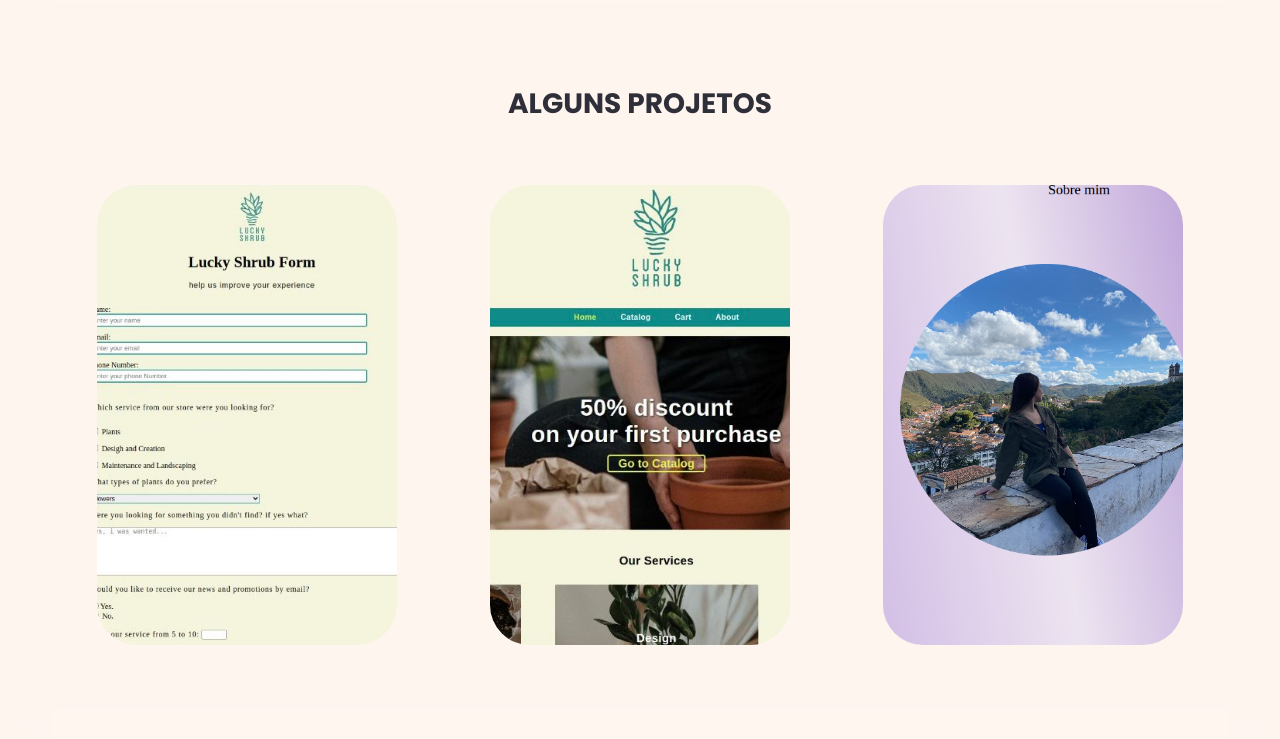
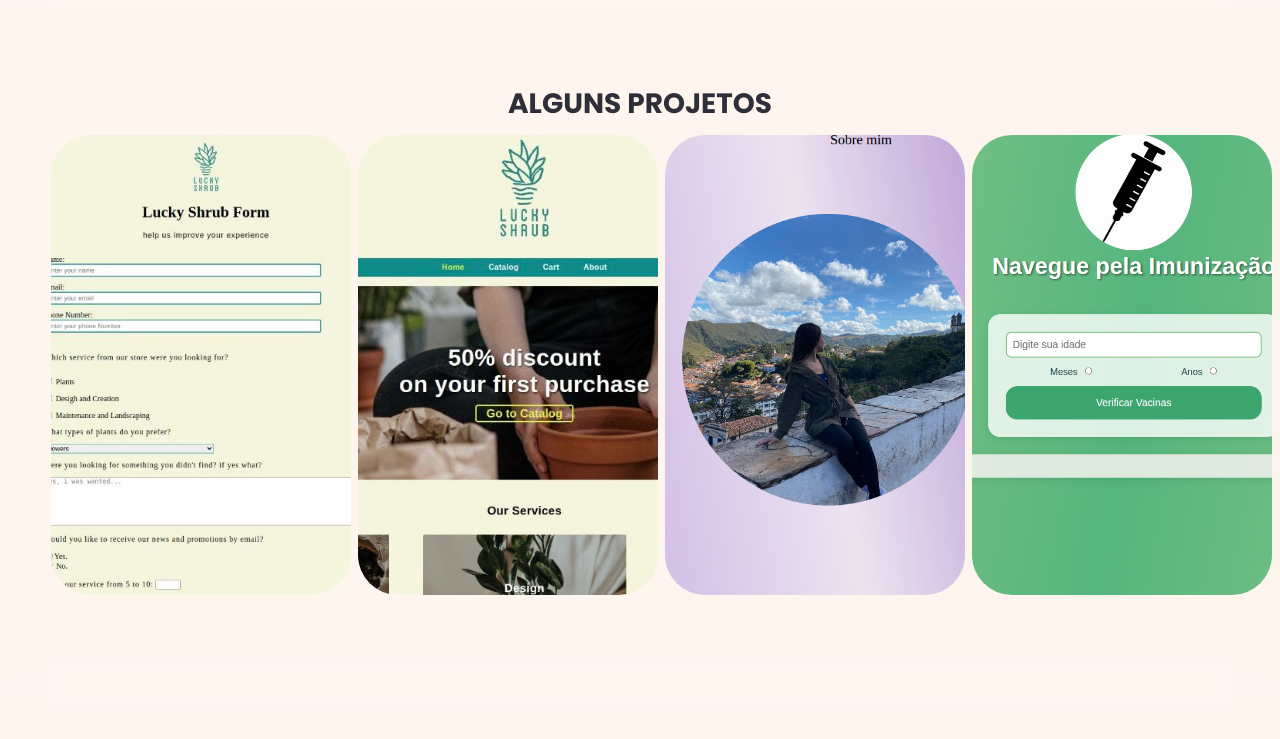
Before and after one commit to erikalps/portfolio, a plain HTML site: page index.html in a window 1280 px wide. Shown: the part 2490-3229 px from the top of the page. Drawn offline with nearby package versions, Linux system fonts and the light colour scheme.

Commit message:
adicionei um novo projeto, mudei a section de projetos para grid para alinhar melhor os projetos

```diff
--- a/index.html
+++ b/index.html
@@ -112,7 +112,7 @@
         <section class="portifolio" id="projetos">
             <div class="interface">
                 <h2 class="titulo">ALGUNS PROJETOS</h2>
-                <div class="flex">
+                <div class="Grid">
                     <a href="https://erikalps.github.io/formulario-freeCodeCamp/" target="blank" rel="noopener noreferrer">
                     <div class="img-port" style="background-image: url(images/imgLuckyi.jpeg);">
                         <div class="overlay">PROJETO 1</div> <!--OVERLAY-->
@@ -128,6 +128,11 @@
                         <div class="overlay">PROJETO 3</div> <!--OVERLAY-->
                     </div>
                     </a> <!--projeto3-->
+                      <a href=https://erikalps.github.io/Navegue_pela_Imunizacao/ target="blank" rel="noopener noreferrer">
+                    <div class="img-port" style="background-image: url(images/imgProjeto4.png);">
+                        <div class="overlay">PROJETO 3</div> <!--OVERLAY-->
+                    </div>
+                    </a> <!--projeto4-->
                 </div>
             </div><!--interface. para limitar as laterais do site-->
         </section> <!--portifolio-->
--- a/styles.css
+++ b/styles.css
@@ -221,12 +221,15 @@ section.sobre .flex{
 }
 
 
-section.portifolio .flex{
-    justify-content: space-around;
-    margin-top: 60px;
+section.portifolio .Grid{
+  display: grid;
+  grid-template-columns: repeat(auto-fit, minmax(250px, 1fr)); /* cria colunas responsivas */
+  gap: 50px; /* espaçamento entre as colunas e linhas */
+  padding: 10px 0;
 }
 
 .img-port{
+    aspect-ratio: 4 / 3;
     width:300px;
     height: 460px;
     background-size: cover;
```
Also changed, not shown: images/imgProjeto4.png (added).
